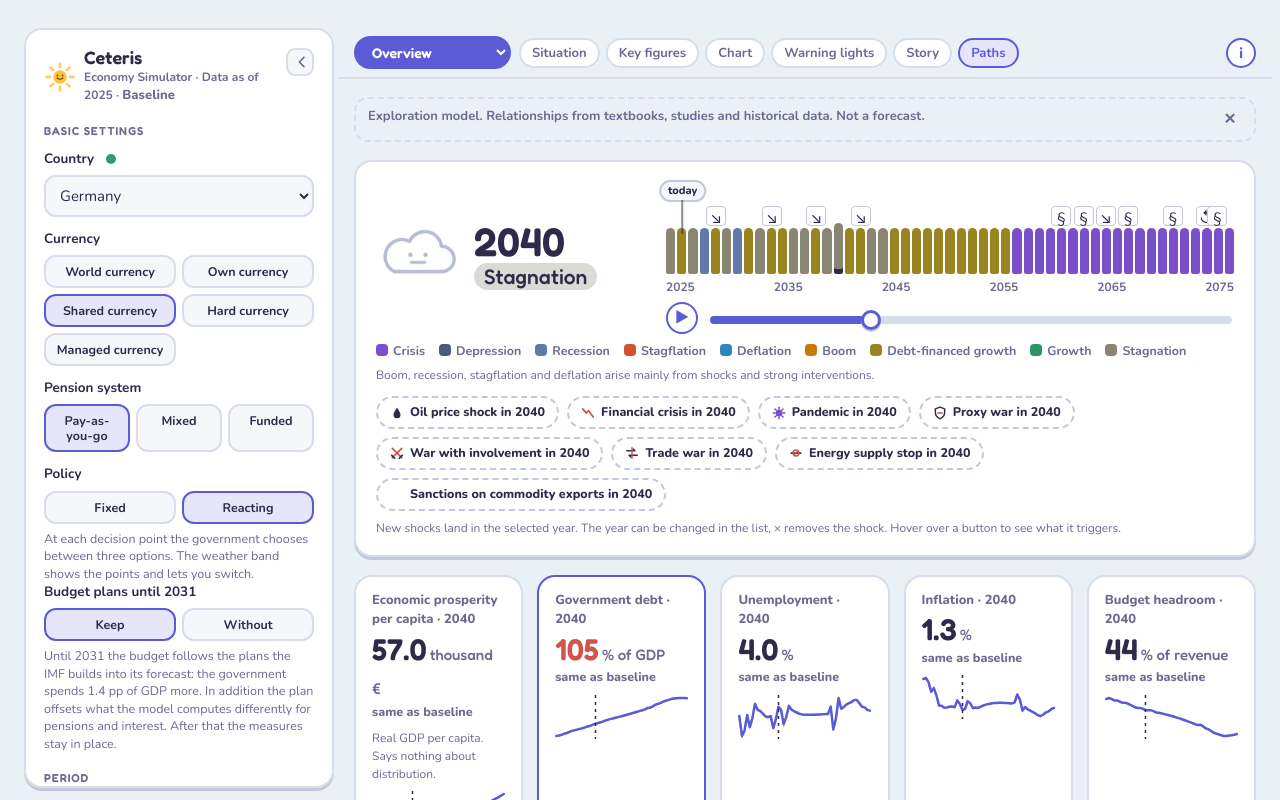
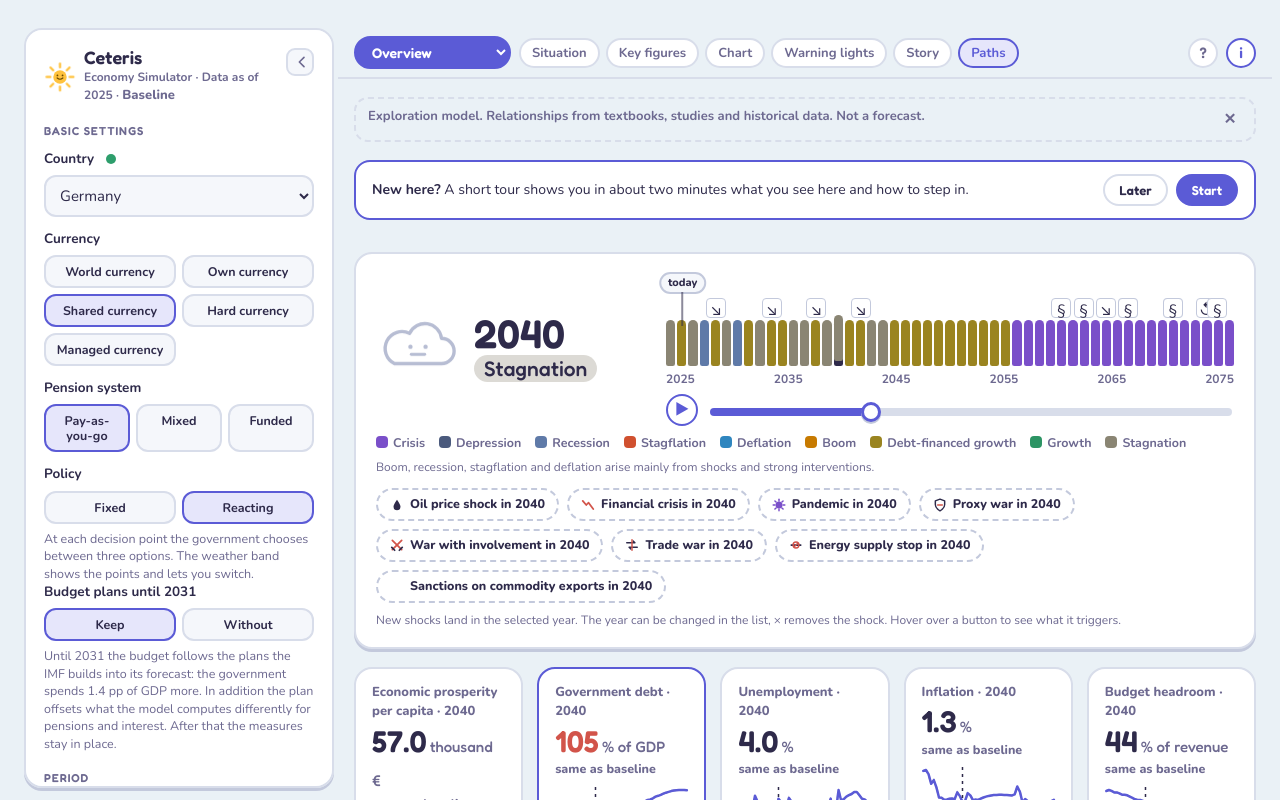
Before and after one commit to FarerLander/ceteris, a React (Vite) app: page / in a window 1280 px wide. Shown: the top 800 px of the page. Built offline with nearby package versions, Linux system fonts and the light colour scheme.

Commit message:
Tour: Einladung, Menü und Rückkehr zum eigenen Stand

```diff
--- a/app/App.tsx
+++ b/app/App.tsx
@@ -23,7 +23,10 @@ import { LAENDER, landAusLink } from "./land";
 import type { Landesdaten } from "../modell/typen";
 import { useSimulation } from "./simulation";
 import { Symbole } from "./Symbole";
-import { Tour, useTourStart } from "./tour/Tour";
+import { Einladung, Rueckfrage } from "./tour/Einladung";
+import { ladeTour, speichereTour } from "./tour/speicher";
+import { startTour, Tour, useTourStart } from "./tour/Tour";
+import type { Szenario } from "../modell/typen";
 import type { TourUi } from "./tour/typen";
 import {
   setzeSprache as setzeModellSprache,
@@ -154,9 +157,38 @@ function Ansichten({
       else setEingeklappt(true);
     },
   };
-  const tourEnde = () => {
+  // Einladung beim ersten Besuch, nicht bei einem geteilten Szenario-Link.
+  const [einladen, setEinladen] = useState(
+    () => !ladeTour().gesehen && !new URLSearchParams(window.location.search).has("s"),
+  );
+  const gesehen = () => {
+    speichereTour({ ...ladeTour(), gesehen: true });
+    setEinladen(false);
+  };
+  // Stand beim Start der Tour; hat die Tour das Szenario verändert, fragt sie am Ende nach.
+  const vorher = useRef<{ sz: Szenario; idx: number } | null>(null);
+  const [rueckfrage, setRueckfrage] = useState(false);
+  if (tour && !vorher.current) vorher.current = { sz: sim.sz, idx: sim.idx };
+  const tourEnde = (fertig: boolean) => {
     tourUi.schliesseSeitenleiste();
+    const stand = ladeTour();
+    speichereTour({
+      gesehen: true,
+      erledigt: fertig && tour && !stand.erledigt.includes(tour.id) ? [...stand.erledigt, tour.id] : stand.erledigt,
+    });
+    setEinladen(false);
     setTour(null);
+    if (vorher.current && vorher.current.sz !== sim.sz) setRueckfrage(true);
+    else vorher.current = null;
+  };
+  const rueckfrageEnde = (zurueck: boolean) => {
+    const v = vorher.current;
+    if (zurueck && v) {
+      sim.ladeSzenario(v.sz);
+      sim.setIdx(v.idx);
+    }
+    vorher.current = null;
+    setRueckfrage(false);
   };
   // Smartphone: Wischen nach links oder rechts wechselt den Reiter (nicht während der Tour).
   const wisch = useRef<{ x: number; y: number } | null>(null);
@@ -195,6 +227,15 @@ function Ansichten({
         />
         <main className="main" onTouchStart={wischStart} onTouchEnd={wischEnde}>
           <Kopfleiste ansicht={ansicht} setze={setze} verfuegbar={VERFUEGBAR} />
+          {einladen && !tour && (
+            <Einladung
+              los={() => {
+                gesehen();
+                startTour("erkundung");
+              }}
+              spaeter={gesehen}
+            />
+          )}
           {/* Abschnitte tragen Anker für die Chips der Kopfleiste. */}
           {(ansicht === "uebersicht" || ansicht === "vergleich") && (
             <div className="abschnitt" id="abschnitt-lage" data-tour="lage">
@@ -235,6 +276,7 @@ function Ansichten({
         </main>
       </div>
       {tour && <Tour sim={sim} ui={tourUi} kapitel={tour} handy={handy} ende={tourEnde} />}
+      {rueckfrage && <Rueckfrage zurueck={() => rueckfrageEnde(true)} lassen={() => rueckfrageEnde(false)} />}
     </>
   );
 }
--- a/app/komponenten/Kopfleiste.tsx
+++ b/app/komponenten/Kopfleiste.tsx
@@ -1,3 +1,4 @@
+import { TourMenue } from "../tour/Menue";
 import { useEffect, useRef, useState } from "react";
 import { t } from "../../modell/sprache";
 import { HINWEIS } from "./Anzeige";
@@ -135,6 +136,7 @@ export function Kopfleiste({
               ))}
             </div>
           )}
+          <TourMenue />
           <button
             type="button"
             className="info-knopf"
--- a/app/stil.css
+++ b/app/stil.css
@@ -1937,3 +1937,52 @@
     transition: none;
   }
 }
+.tour-einladung {
+  display: flex;
+  flex-wrap: wrap;
+  gap: 10px 16px;
+  align-items: center;
+  justify-content: space-between;
+  margin: 0 0 14px;
+  padding: 12px 16px;
+  border: 2px solid var(--accent);
+  border-radius: 16px;
+  background: var(--paper);
+  color: var(--ink);
+  font-size: 14px;
+}
+.tour-einladung p {
+  margin: 0;
+}
+.tour-menue-rahmen {
+  position: relative;
+  flex: none;
+}
+.tour-menue {
+  position: absolute;
+  right: 0;
+  top: calc(100% + 8px);
+  z-index: 800;
+  min-width: 240px;
+  display: flex;
+  flex-direction: column;
+  padding: 6px;
+  background: var(--paper);
+  border: 2px solid var(--line);
+  border-radius: 14px;
+  box-shadow: 0 10px 28px rgba(22, 20, 44, 0.18);
+}
+.tour-menue button {
+  text-align: left;
+  border: 0;
+  background: none;
+  color: var(--ink);
+  padding: 8px 10px;
+  border-radius: 10px;
+  font: 700 14px var(--display);
+  cursor: pointer;
+}
+.tour-menue button:hover,
+.tour-menue button:focus-visible {
+  background: var(--line);
+}
--- /dev/null
+++ b/app/tour/Einladung.tsx
@@ -0,0 +1,38 @@
+import { t } from "../../modell/sprache";
+
+// Hilfe-Modus: Einladung beim ersten Besuch, oben im Hauptbereich.
+export function Einladung({ los, spaeter }: { los(): void; spaeter(): void }) {
+  return (
+    <section className="tour-einladung" aria-label={t("Einladung zur Tour")}>
+      <p>
+        <strong>{t("Neu hier?")}</strong>{" "}
+        {t("Eine kurze Tour zeigt in etwa zwei Minuten, was du hier siehst und wie du eingreifst.")}
+      </p>
+      <div className="tour-knoepfe">
+        <button type="button" onClick={spaeter}>
+          {t("Später")}
+        </button>
+        <button type="button" className="haupt" onClick={los}>
+          {t("Los")}
+        </button>
+      </div>
+    </section>
+  );
+}
+
+// Nach der Tour, wenn sie das Szenario verändert hat.
+export function Rueckfrage({ zurueck, lassen }: { zurueck(): void; lassen(): void }) {
+  return (
+    <div className="tour-blase mitte" role="dialog" aria-label={t("Tour beendet")}>
+      <p>{t("Die Tour hat dein Szenario verändert.")}</p>
+      <div className="tour-knoepfe">
+        <button type="button" onClick={lassen}>
+          {t("So lassen")}
+        </button>
+        <button type="button" className="haupt" onClick={zurueck} autoFocus>
+          {t("Zurück zu deinem Stand vorher")}
+        </button>
+      </div>
+    </div>
+  );
+}
--- /dev/null
+++ b/app/tour/Menue.tsx
@@ -0,0 +1,46 @@
+import { useState } from "react";
+import { t } from "../../modell/sprache";
+import { KAPITEL } from "./kapitel";
+import { ladeTour } from "./speicher";
+import { startTour } from "./Tour";
+
+// Hilfe-Modus: „?“ in der Kopfleiste mit den Kapiteln der Tour; erledigte tragen ein Häkchen.
+export function TourMenue() {
+  const [offen, setOffen] = useState(false);
+  const erledigt = offen ? ladeTour().erledigt : [];
+  return (
+    <div className="tour-menue-rahmen">
+      <button
+        type="button"
+        className="info-knopf"
+        aria-label={t("Tour und Hilfe")}
+        aria-expanded={offen}
+        aria-haspopup="menu"
+        onClick={() => setOffen(!offen)}
+      >
+        ?
+      </button>
+      {offen && (
+        <div className="tour-menue" role="menu" aria-label={t("Tour und Hilfe")}>
+          {KAPITEL.map((k) => {
+            const fertig = erledigt.includes(k.id);
+            return (
+              <button
+                key={k.id}
+                type="button"
+                role="menuitem"
+                aria-label={fertig ? `${t(k.titel)} · ${t("erledigt")}` : t(k.titel)}
+                onClick={() => {
+                  setOffen(false);
+                  startTour(k.id);
+                }}
+              >
+                <span aria-hidden="true">{fertig ? "✓" : "○"}</span> {t(k.titel)}
+              </button>
+            );
+          })}
+        </div>
+      )}
+    </div>
+  );
+}
```
Also changed, not shown: app/sprachen/en.json, 1 other file (tests, documents, lock files or other folders).
